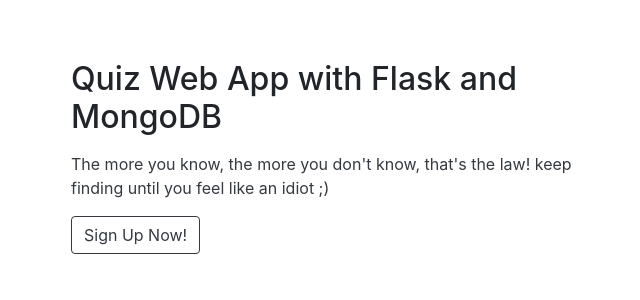
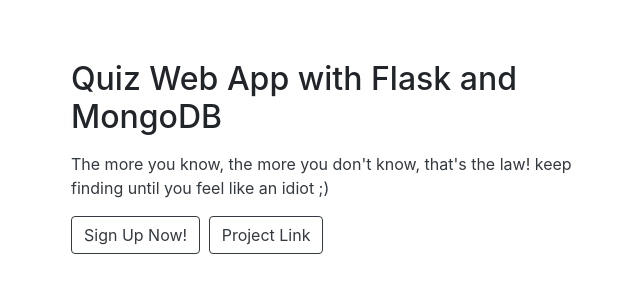
Before and after one commit to gibran-abdillah/quiz-app, a Flask app: page / in a window 1280 px wide. Shown: the part 82-382 px from the top of the page, without its empty margins (14-654 px from the left). Run offline with Flask 2, Linux system fonts and the light colour scheme; parts of the project's set-up code (start-up, migrations or seed data) failed here and were passed over; some libraries are stand-ins or nearby versions.

Commit message:
Add project link to index.html

```diff
--- a/app/templates/main/index.html
+++ b/app/templates/main/index.html
@@ -34,6 +34,7 @@
                     </p>
                     <p class='hero-text'>
                         <a href='{{url_for("auth.register_page")}}' class='btn btn-outline-dark'>Sign Up Now!</a>
+                        <a href='https://github.com/gibran-abdillah/quiz-app' class='btn btn-outline-dark ml-1'>Project Link</a>
                     </p>
                 </div>
             </div>
```
